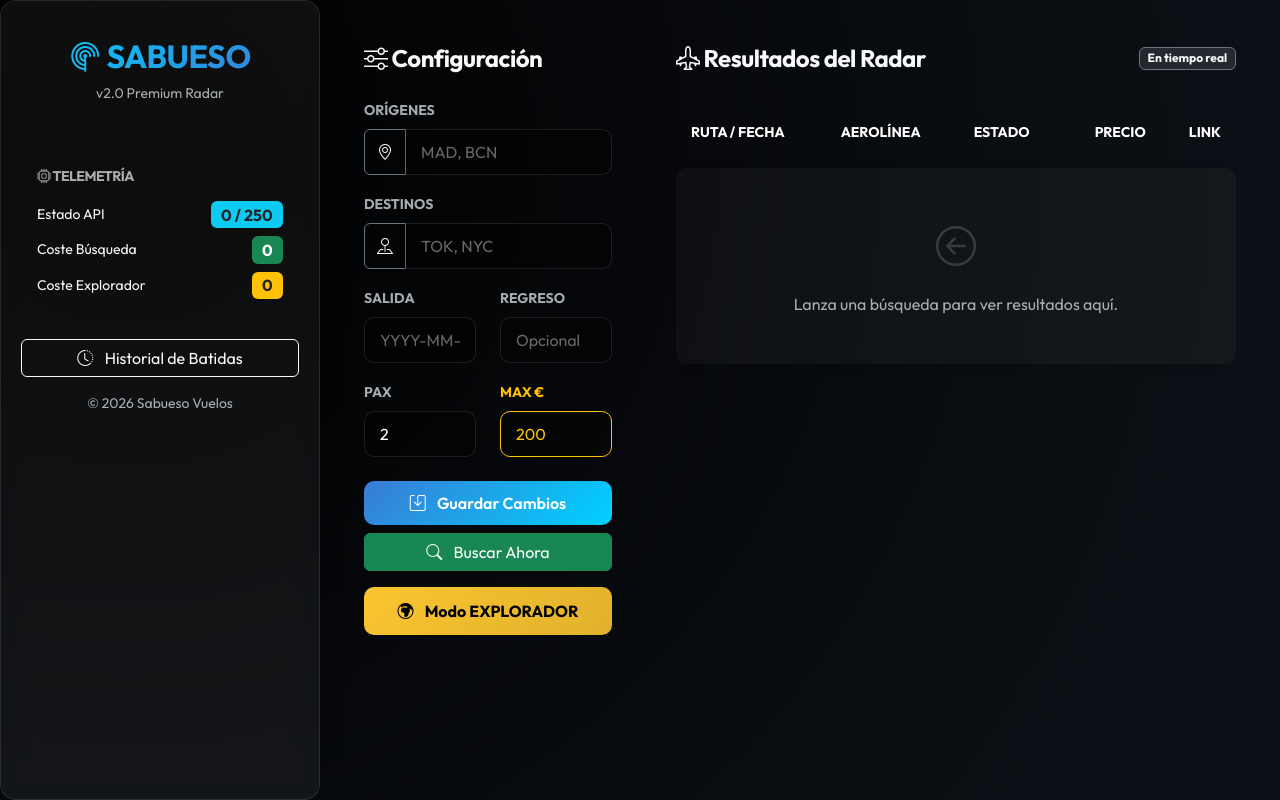
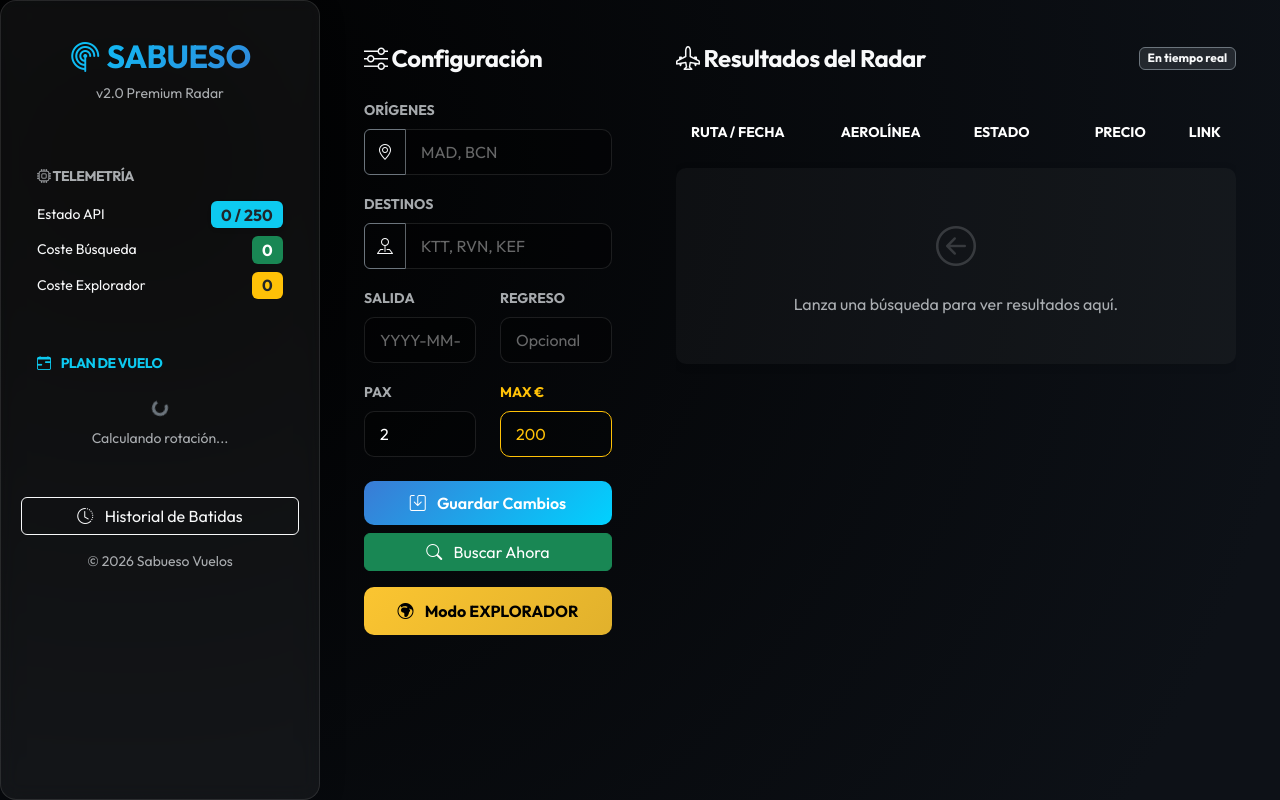
Before and after one commit to TrookeM/sabueso-vuelos, a Flask app: page / in a window 1280 px wide. Run offline with Flask 3, Linux system fonts and the light colour scheme; data that the repository does not hold is empty.

Commit message:
added next action visual

```diff
--- a/app.py
+++ b/app.py
@@ -305,5 +305,51 @@ def trigger_del_cron():
 @app.route('/historial')
 def historial_page(): return render_template('historial.html')
 
+# ==========================================================
+# NUEVA RUTA: CALCULAR FUTURAS BATIDAS
+# ==========================================================
+@app.route('/api/proximas_batidas', methods=['GET'])
+def get_proximas_batidas():
+    # 1. Verificar configuración
+    if not config.get("origenes") or not config.get("destinos"):
+        return jsonify([])
+
+    origenes = [o.strip().upper() for o in config["origenes"].split(",") if o.strip()]
+    destinos = [d.strip().upper() for d in config["destinos"].split(",") if d.strip()]
+
+    if not origenes or not destinos: return jsonify([])
+
+    total_combos = len(origenes) * len(destinos)
+    # Obtenemos el día actual del año (ej: 48)
+    dia_actual = datetime.datetime.now().timetuple().tm_yday
+
+    calendario = []
+
+    # 2. Calcular HOY (offset 0), MAÑANA (1) y PASADO (2)
+    for offset in range(3):
+        dia_simulado = dia_actual + offset
+
+        # La misma lógica matemática que el Cron:
+        indices = [
+            (dia_simulado) % total_combos,
+            (dia_simulado + 1) % total_combos
+        ]
+
+        rutas_dia = []
+        for idx in indices:
+            idx_origen = idx % len(origenes)
+            idx_destino = (idx // len(origenes)) % len(destinos)
+            rutas_dia.append(f"{origenes[idx_origen]} ➔ {destinos[idx_destino]}")
+
+        # Crear etiquetas amigables
+        etiqueta = "HOY" if offset == 0 else ("MAÑANA" if offset == 1 else "PASADO")
+
+        calendario.append({
+            "dia": etiqueta,
+            "rutas": rutas_dia
+        })
+
+    return jsonify(calendario)
+
 if __name__ == '__main__':
     app.run(host='0.0.0.0', port=5000, debug=False)
--- a/templates/index.html
+++ b/templates/index.html
@@ -5,20 +5,16 @@
     <meta charset="UTF-8">
     <meta name="viewport" content="width=device-width, initial-scale=1.0">
     <title>✈️ Radar Multi-Destino | Premium</title>
-    <!-- Bootstrap 5 -->
     <link href="https://cdn.jsdelivr.net/npm/bootstrap@5.3.2/dist/css/bootstrap.min.css" rel="stylesheet">
-    <!-- Bootstrap Icons -->
     <link rel="stylesheet" href="https://cdn.jsdelivr.net/npm/bootstrap-icons@1.11.1/font/bootstrap-icons.css">
-    <!-- Google Fonts -->
     <link href="https://fonts.googleapis.com/css2?family=Outfit:wght@300;400;600;700&display=swap" rel="stylesheet">
-    <!-- Custom CSS -->
     <link rel="stylesheet" href="{{ url_for('static', filename='css/style.css') }}">
 </head>
 
 <body>
     <div class="container-fluid">
         <div class="row">
-            <!-- SIDEBAR -->
+
             <div class="col-lg-3 col-md-4 d-none d-md-block sidebar glass">
                 <div class="text-center mb-5 mt-3">
                     <h2 class="fw-bold text-gradient"><i class="bi bi-radar"></i> SABUESO</h2>
@@ -44,6 +40,18 @@
                     </div>
                 </div>
 
+                <div class="glass-card mb-4 p-3">
+                    <h6 class="text-uppercase text-info small fw-bold mb-3">
+                        <i class="bi bi-calendar-range me-2"></i> Plan de Vuelo
+                    </h6>
+                    <div id="cronogramaList">
+                        <div class="text-center py-2">
+                            <div class="spinner-border spinner-border-sm text-secondary"></div>
+                            <small class="d-block text-muted mt-2">Calculando rotación...</small>
+                        </div>
+                    </div>
+                </div>
+
                 <div class="mt-auto">
                     <a href="/historial" class="btn btn-outline-light w-100 mb-3">
                         <i class="bi bi-clock-history me-2"></i> Historial de Batidas
@@ -52,19 +60,17 @@
                 </div>
             </div>
 
-            <!-- MAIN CONTENT -->
             <div class="col-lg-9 col-md-8 p-4">
-                <!-- Mobile Header -->
+
                 <div class="d-md-none d-flex justify-content-between align-items-center mb-4 glass p-3">
                     <h4 class="m-0 text-gradient"><i class="bi bi-radar"></i> Sabueso</h4>
-                    <button class="btn btn-sm btn-outline-light" data-bs-toggle="modal"
-                        data-bs-target="#modalHistorial">
+                    <a href="/historial" class="btn btn-sm btn-outline-light">
                         <i class="bi bi-clock-history"></i>
-                    </button>
+                    </a>
                 </div>
 
                 <div class="row g-4">
-                    <!-- CONFIGURATION PANEL -->
+
                     <div class="col-xl-4 col-lg-12">
                         <div class="glass-card h-100">
                             <h4 class="mb-4 text-light"><i class="bi bi-sliders"></i> Configuración</h4>
@@ -73,72 +79,62 @@
                                 <div class="mb-3">
                                     <label class="form-label small text-muted text-uppercase fw-bold">Orígenes</label>
                                     <div class="input-group">
-                                        <span class="input-group-text bg-transparent border-secondary text-light"><i
-                                                class="bi bi-geo-alt"></i></span>
-                                        <input type="text" class="form-control" id="origenes"
-                                            value="{{ config.origenes }}" placeholder="MAD, BCN">
+                                        <span class="input-group-text bg-transparent border-secondary text-light"><i class="bi bi-geo-alt"></i></span>
+                                        <input type="text" class="form-control" id="origenes" value="{{ config.origenes }}" placeholder="MAD, BCN">
                                     </div>
                                 </div>
 
                                 <div class="mb-3">
                                     <label class="form-label small text-muted text-uppercase fw-bold">Destinos</label>
                                     <div class="input-group">
-                                        <span class="input-group-text bg-transparent border-secondary text-light"><i
-                                                class="bi bi-pin-map"></i></span>
-                                        <input type="text" class="form-control" id="destinos"
-                                            value="{{ config.destinos }}" placeholder="TOK, NYC">
+                                        <span class="input-group-text bg-transparent border-secondary text-light"><i class="bi bi-pin-map"></i></span>
+                                        <input type="text" class="form-control" id="destinos" value="{{ config.destinos }}" placeholder="KTT, RVN, KEF">
                                     </div>
                                 </div>
 
                                 <div class="row mb-3">
                                     <div class="col-6">
                                         <label class="form-label small text-muted text-uppercase fw-bold">Salida</label>
-                                        <input type="text" class="form-control" id="fechas_ida"
-                                            value="{{ config.fechas_ida }}" placeholder="YYYY-MM-DD">
+                                        <input type="text" class="form-control" id="fechas_ida" value="{{ config.fechas_ida }}" placeholder="YYYY-MM-DD">
                                     </div>
                                     <div class="col-6">
-                                        <label
-                                            class="form-label small text-muted text-uppercase fw-bold">Regreso</label>
-                                        <input type="text" class="form-control" id="fechas_vuelta"
-                                            value="{{ config.fechas_vuelta }}" placeholder="Opcional">
+                                        <label class="form-label small text-muted text-uppercase fw-bold">Regreso</label>
+                                        <input type="text" class="form-control" id="fechas_vuelta" value="{{ config.fechas_vuelta }}" placeholder="Opcional">
                                     </div>
                                 </div>
 
                                 <div class="row mb-4">
                                     <div class="col-6">
                                         <label class="form-label small text-muted text-uppercase fw-bold">Pax</label>
-                                        <input type="number" class="form-control" id="pasajeros"
-                                            value="{{ config.pasajeros }}">
+                                        <input type="number" class="form-control" id="pasajeros" value="{{ config.pasajeros }}">
                                     </div>
                                     <div class="col-6">
-                                        <label class="form-label small text-warning fw-bold text-uppercase">Max
-                                            €</label>
-                                        <input type="number" class="form-control border-warning text-warning"
-                                            id="precio_maximo_pp" value="{{ config.precio_maximo_pp }}">
+                                        <label class="form-label small text-warning fw-bold text-uppercase">Max €</label>
+                                        <input type="number" class="form-control border-warning text-warning" id="precio_maximo_pp" value="{{ config.precio_maximo_pp }}">
                                     </div>
                                 </div>
 
                                 <div class="d-grid gap-2">
-                                    <button type="submit" class="btn btn-primary"><i class="bi bi-save me-2"></i>
-                                        Guardar Cambios</button>
-                                    <button type="button" id="btnBuscar" class="btn btn-success"><i
-                                            class="bi bi-search me-2"></i> Buscar Ahora</button>
-                                    <button type="button" id="btnExplorar" class="btn btn-dorado mt-2"><i
-                                            class="bi bi-globe-europe-africa me-2"></i> Modo EXPLORADOR</button>
+                                    <button type="submit" class="btn btn-primary">
+                                        <i class="bi bi-save me-2"></i> Guardar Cambios
+                                    </button>
+                                    <button type="button" id="btnBuscar" class="btn btn-success">
+                                        <i class="bi bi-search me-2"></i> Buscar Ahora
+                                    </button>
+                                    <button type="button" id="btnExplorar" class="btn btn-dorado mt-2">
+                                        <i class="bi bi-globe-europe-africa me-2"></i> Modo EXPLORADOR
+                                    </button>
                                 </div>
                             </form>
                             <div id="alertMsg" class="d-none"></div>
                         </div>
                     </div>
 
-                    <!-- RESULTS PANEL -->
                     <div class="col-xl-8 col-lg-12">
                         <div class="glass-card h-100 d-flex flex-column">
                             <div class="d-flex justify-content-between align-items-center mb-4">
-                                <h4 class="m-0 text-light"><i class="bi bi-airplane-engines"></i> Resultados del Radar
-                                </h4>
-                                <span class="badge bg-secondary bg-opacity-25 border border-secondary text-light">En
-                                    tiempo real</span>
+                                <h4 class="m-0 text-light"><i class="bi bi-airplane-engines"></i> Resultados del Radar</h4>
+                                <span class="badge bg-secondary bg-opacity-25 border border-secondary text-light">En tiempo real</span>
                             </div>
 
                             <div id="loading" class="loader-container d-none">
@@ -169,15 +165,22 @@
                             </div>
                         </div>
                     </div>
+
                 </div>
             </div>
         </div>
     </div>
 
-
-
     <script src="https://cdn.jsdelivr.net/npm/bootstrap@5.3.2/dist/js/bootstrap.bundle.min.js"></script>
     <script src="{{ url_for('static', filename='js/main.js') }}"></script>
+
+    <script>
+        document.addEventListener('DOMContentLoaded', () => {
+             // Si no usas main.js externo, asegúrate de que la función cargarCronograma() esté disponible
+             if(typeof cargarCronograma === 'function') {
+                 cargarCronograma();
+             }
+        });
+    </script>
 </body>
-
 </html>
```
